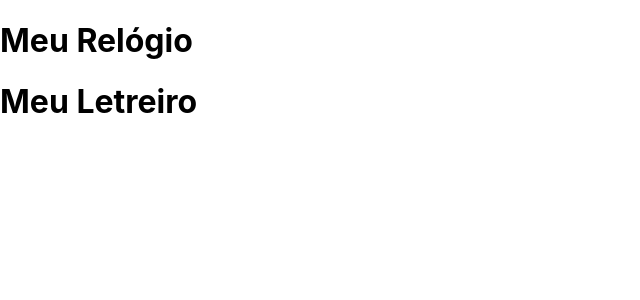
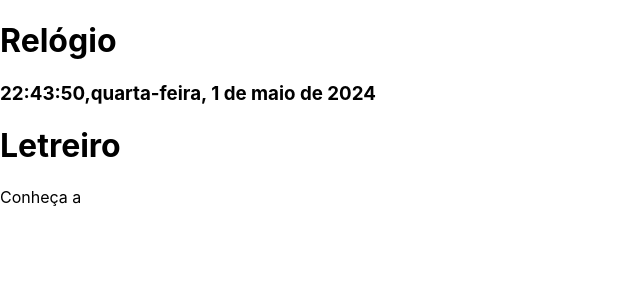
Before and after one commit to BrenoCGuimaraes/Projeto_REACT, a React (Create React App) app: page / in a window 1280 px wide. Shown: the top 300 px of the page, without its empty margins (0-640 px from the left). Built offline with nearby package versions, Linux system fonts and the light colour scheme.

Commit message:
correção

```diff
--- a/src/Letreiro.js
+++ b/src/Letreiro.js
@@ -1,22 +1,34 @@
-import React, {useState, useEffect} from 'react';
+import React, { useState, useEffect } from 'react';
 
-function Letreiro() {
-    const [text, setText] = useState("Meu Letreiro");
+const TypingEffect = ({ text, interval }) => {
+  const [displayText, setDisplayText] = useState('');
+  const [currentIndex, setCurrentIndex] = useState(0);
 
-    useEffect(()=>{
-        const interval = setInterval(() => {
-            setText((textAnterior) =>{
-                if(textAnterior == "Meu Letreiro") return "Primeira mensagem";
-                else if (textAnterior === "Primeira mensagem") return "Segunda mensagem";
-                else return "Meu Letreiro";
-            });
-        }, 2000);
-        return () => clearInterval (interval);
-    }, []);
-    return (
-        <>
-            <h1>{text}</h1>
-        </>
-    );
-  }
-  export default Letreiro;
+  useEffect(() => {
+    const intervalId = setInterval(() => {
+      setCurrentIndex((prevIndex) => (prevIndex + 1) % text.length);
+    }, interval);
+
+    return () => clearInterval(intervalId);
+  }, [text, interval]);
+
+  useEffect(() => {
+    setDisplayText(text.substring(0, currentIndex + 1));
+  }, [text, currentIndex]);
+
+  return <>{displayText}</>;
+};
+
+const Letreiro = () => {
+  const phrase = "Conheça a Fatec";
+  const interval = 100; // intervalo em milissegundos entre cada letra
+
+  return (
+    <div>
+      <h1>Letreiro</h1>
+      <TypingEffect text={phrase} interval={interval} />
+    </div>
+  );
+};
+
+export default Letreiro;
--- a/src/Relogio.js
+++ b/src/Relogio.js
@@ -1,11 +1,43 @@
-import React, {useState, useEffect} from 'react';
+import React, { useState, useEffect } from 'react';
 
-function Relogio() {
-    return (
-      <>
-        <h1>Meu Relógio</h1>
-      </>
-    );
- }
+const DateTime = () => {
+  const [currentDateTime, setCurrentDateTime] = useState(new Date());
 
- export default Relogio;
+  useEffect(() => {
+    const intervalId = setInterval(() => {
+      setCurrentDateTime(new Date());
+    }, 1000);
+
+    return () => clearInterval(intervalId);
+  }, []);
+
+  const formatDate = (date) => {
+    const options = { weekday: 'long', year: 'numeric', month: 'long', day: 'numeric' };
+    return date.toLocaleDateString('pt-BR', options);
+  };
+
+  const formatTime = (date) => {
+    return date.toLocaleTimeString('pt-BR');
+  };
+
+  const formatSeconds = (date) => {
+    return date.getSeconds().toString().padStart(2, '0');
+  };
+
+  return (
+    <>
+      <h3>{currentDateTime.getHours()}:{currentDateTime.getMinutes()}:{formatSeconds(currentDateTime)},{formatDate(currentDateTime)}</h3>
+    </>
+  );
+};
+
+const Relogio = () => {
+  return (
+    <>
+      <h1>Relógio</h1>
+      <DateTime />
+    </>
+  );
+};
+
+export default Relogio;
```
